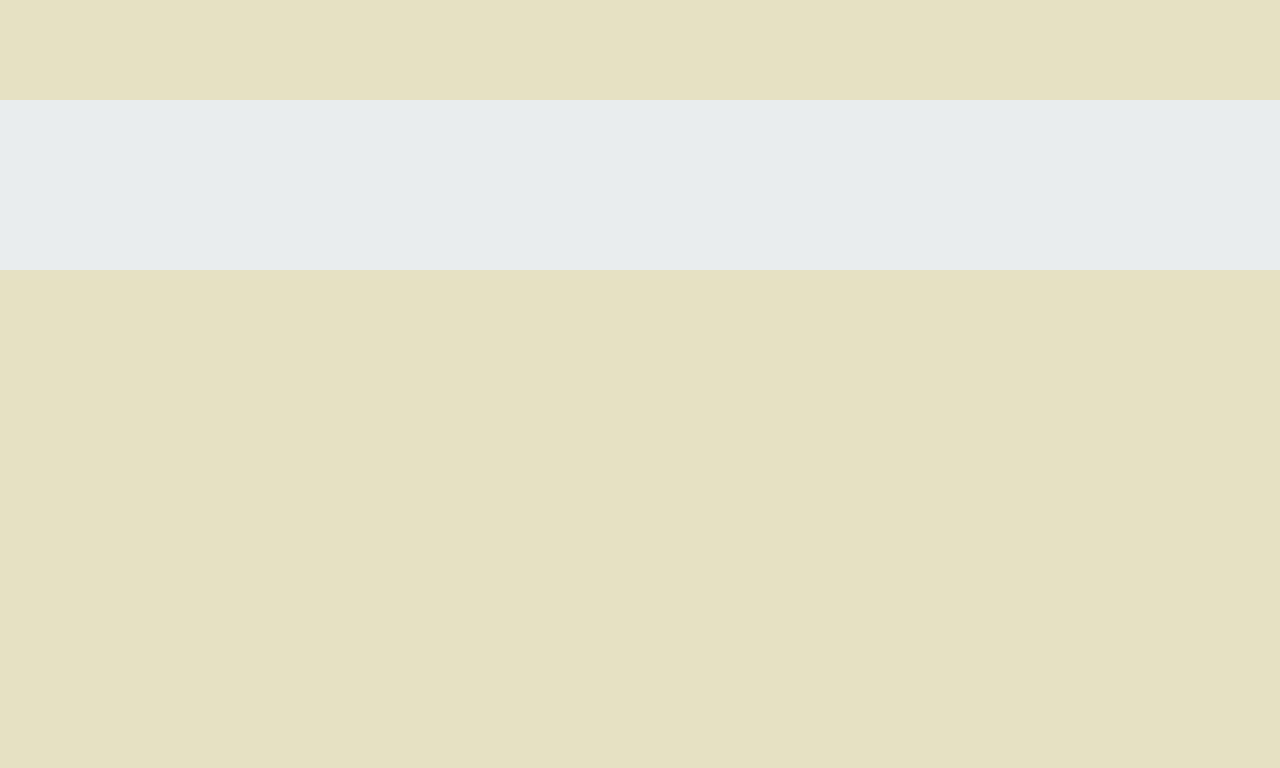
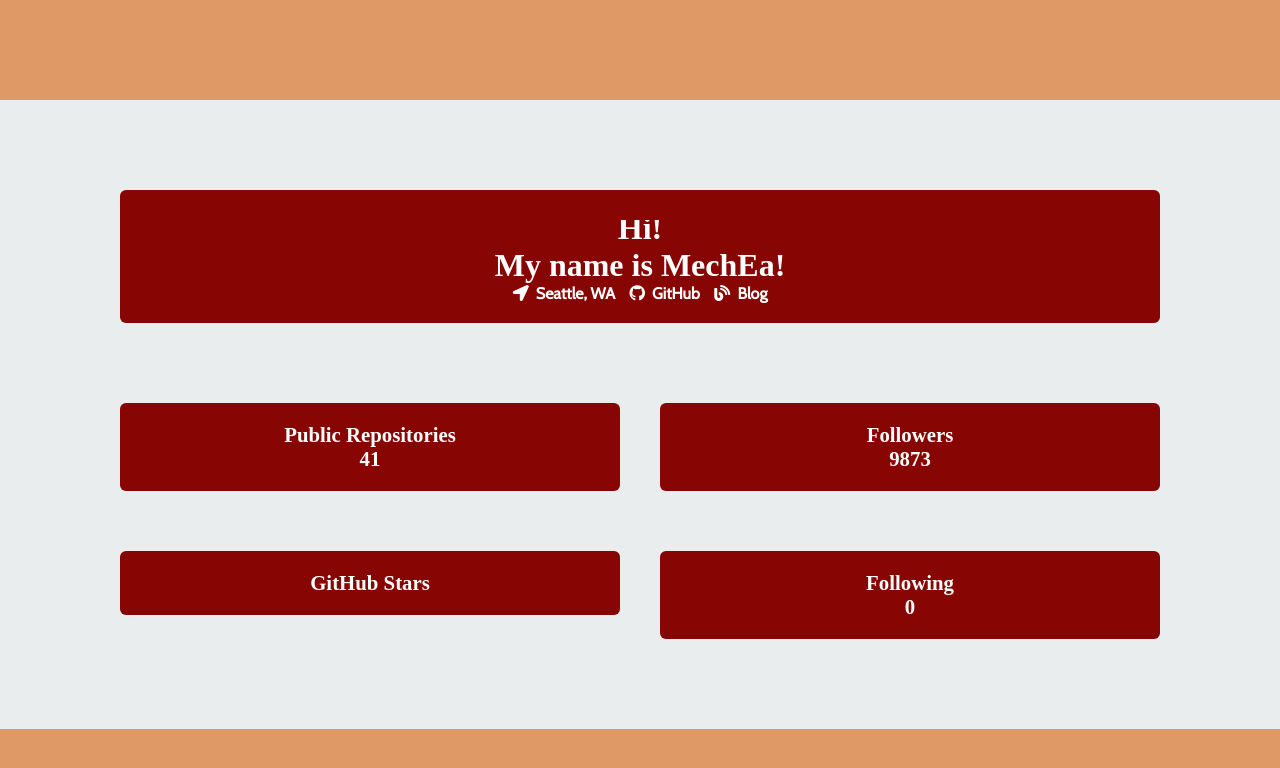
Before and after one commit to patorrad/profileGen, a website: page test.html in a window 1280 px wide. Drawn offline with nearby package versions, Linux system fonts and the light colour scheme; a web font is replaced by a local one.

Commit message:
Added HTML and user info

```diff
--- a/test.html
+++ b/test.html
@@ -10,15 +10,58 @@
       <div class="wrapper">
         <body>
           <main>
-                <div class="container">
-                  <div class="row">
+            <div class="container">
+              <div class="row">
+                <div class="col">
+                  <div class="photo-header">
+                    <a href="https://avatars3.githubusercontent.com/u/47313?v=4"</a>
+                  </div>
+                  <div class="card">
+                    <h3>Hi!</h3>
+                    <h3>My name is MechEa!</h3>
+                    <i class="fas fa-location-arrow"></i><a href="https://www.google.com/maps/place/Seattle,WA">&nbsp&nbspSeattle, WA&nbsp&nbsp&nbsp</a>
+                    <i class="fab fa-github"></i><a href="">&nbsp&nbspGitHub&nbsp&nbsp&nbsp</a>
+                    <i class="fas fa-blog"></i><a href="">&nbsp&nbspBlog</a>
                   </div>
                 </div>
-          </main>
+              </div>
+              <div class="row" style="text-align: center;">
+                <div class="col">
+                  <h5> </h5>
+                </div>
+              </div>
+              <div class="row">
+                <div class="col">
+                  <div class="card">
+                    <h5>Public Repositories</h5>
+                    <h5>41</h5>
+                  </div>
+                </div>
+                <div class="col">
+                  <div class="card">
+                    <h5>Followers</h5>
+                    <h5>9873</h5>
+                  </div>
+                </div>
+              </div>
+              <div class="row">
+                <div class="col">
+                  <div class="card">
+                    <h5>GitHub Stars</h5>
+                    <h5></h5>
+                  </div>
+                </div>
+                <div class="col">
+                  <div class="card">
+                    <h5>Following</h5>
+                    <h5>0</h5>
+                  </div>
+                </div>
+              </div>
+            </div>
+        </main>
         </body>
       </div>
-
-
       <style>
           @page {
             margin: 0;
@@ -36,7 +79,7 @@
          height: 100%;
          }
          .wrapper {
-         background-color: #E6E1C3;
+         background-color: #DE9967;
          padding-top: 100px;
          }
          body {
@@ -78,8 +121,8 @@
          display: flex;
          justify-content: center;
          flex-wrap: wrap;
-         background-color: #C1C72C;
-         color: black;
+         background-color: #870603;
+         color: white;
          padding: 10px;
          width: 95%;
          border-radius: 6px;
@@ -90,7 +133,7 @@
          border-radius: 50%;
          object-fit: cover;
          margin-top: -75px;
-         border: 6px solid #black;
+         border: 6px solid white;
          box-shadow: rgba(0, 0, 0, 0.3) 4px 1px 20px 4px;
          }
          .photo-header h1, .photo-header h2 {
@@ -133,8 +176,8 @@
          .card {
            padding: 20px;
            border-radius: 6px;
-           background-color: #C1C72C;
-           color: black;
+           background-color: #870603;
+           color: white;
            margin: 20px;
          }
 
```
Also changed, not shown: generateHTML.js (+57 -0 lines), index.js (+30 -13 lines).
